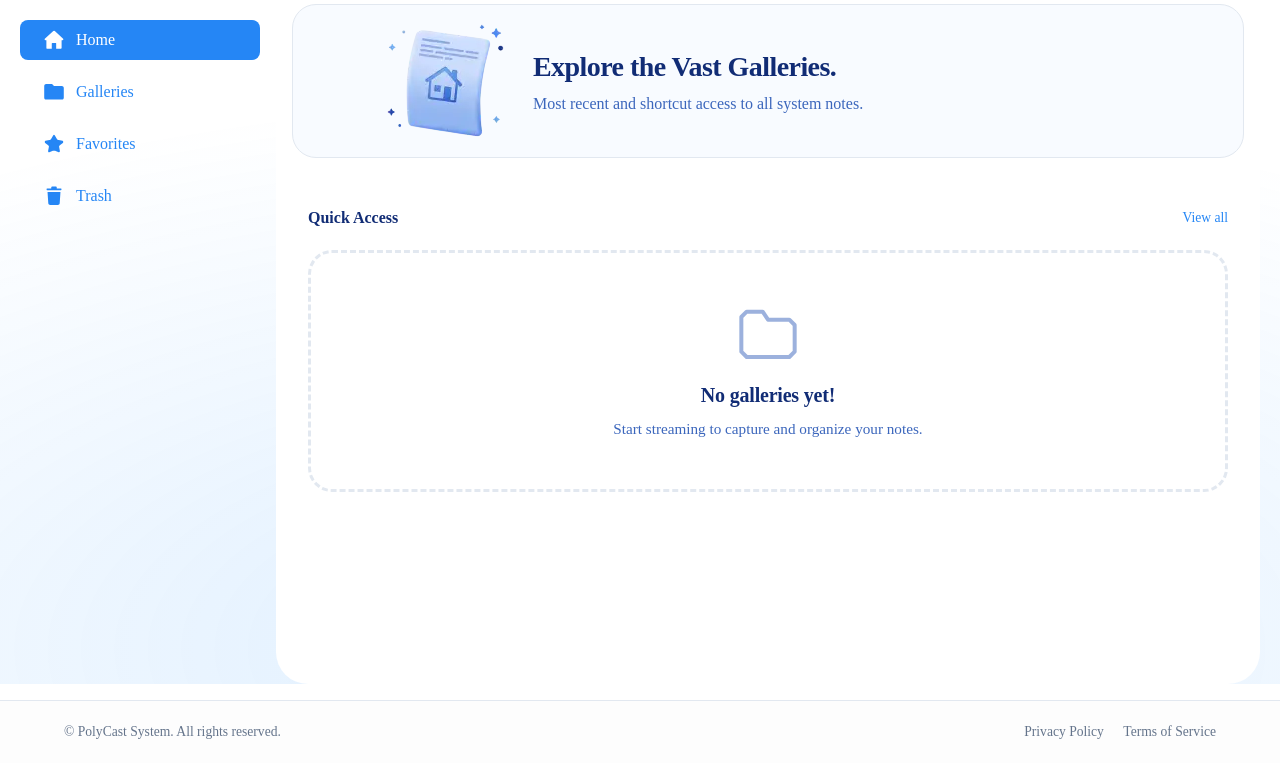
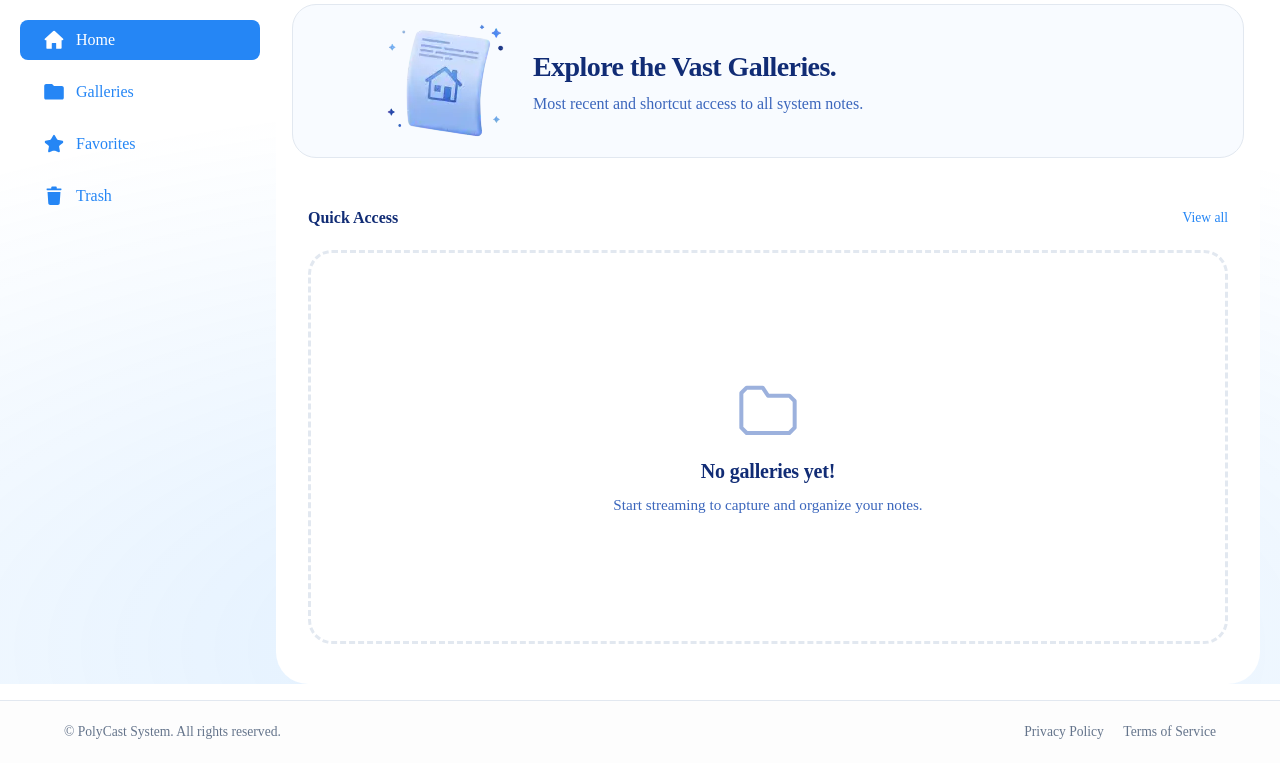
Before and after one commit to LEGENDFVRYz/polycast-thesis, a Flask app: page /gallery in a window 1280 px wide. Shown: the part 116-879 px from the top of the page. Run offline with Flask 3, Linux system fonts and the light colour scheme; data that the repository does not hold is empty; some web fonts are replaced.

Commit message:
fix(gallery): home empty state bug

```diff
--- a/app/static/css/gallery/gallery.css
+++ b/app/static/css/gallery/gallery.css
@@ -222,6 +222,13 @@ div.gallery-wrap {
                 display: flex;
                 flex-direction: column;
                 width: 100%;
+
+                .empty-state-wrapper {
+                    display: flex;
+                    flex-direction: column;
+                    width: 100%;
+                    flex: 1;
+                }
             }
         }
     }
```
